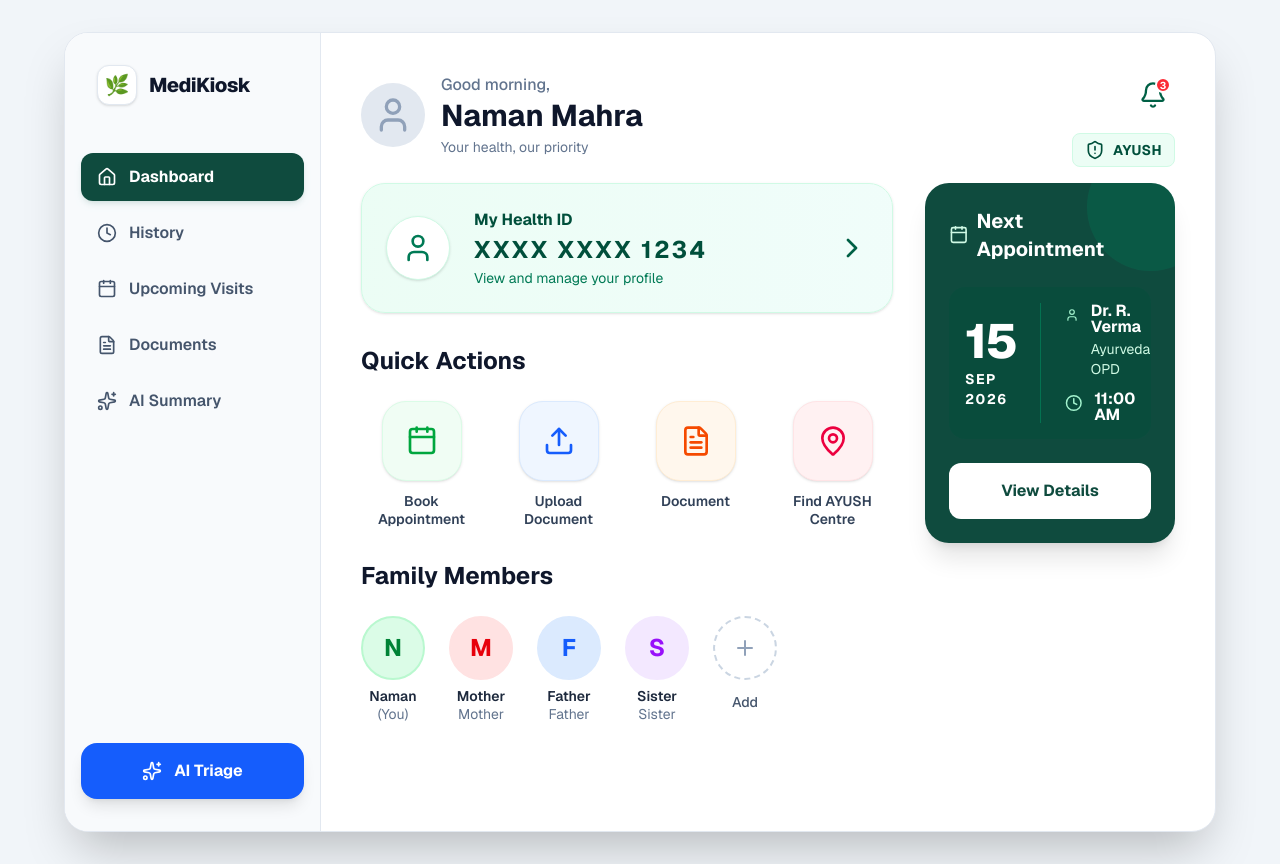
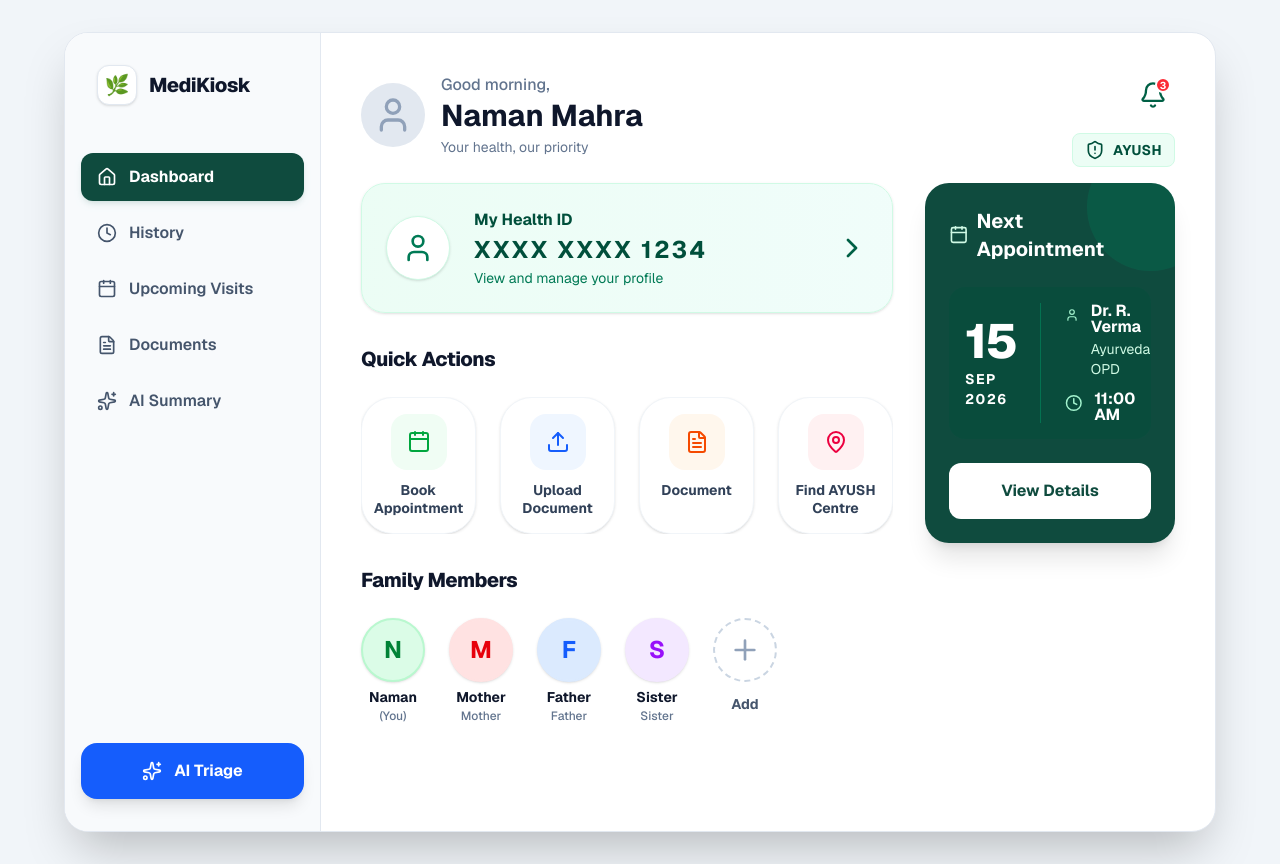
Before and after one commit to yash-gaira/prototype-sih, a Next.js app: page /dashboard in a window 1280 px wide. Built offline with nearby package versions, Linux system fonts and the light colour scheme.

Commit message:
feat: complete dashboard localization and state persistence

```diff
--- a/src/app/dashboard/page.tsx
+++ b/src/app/dashboard/page.tsx
@@ -1,6 +1,6 @@
 "use client";
 
-import React, { useState } from "react";
+import React, { useState, useEffect } from "react";
 import { useRouter } from "next/navigation";
 import {
   Bell,
@@ -20,15 +20,24 @@ import {
   X
 } from "lucide-react";
 import { motion, AnimatePresence } from "framer-motion";
+import { t } from "@/lib/translations";
 
 export default function UserDashboard() {
   const router = useRouter();
+  const [language, setLanguage] = useState<string>("en");
+
+  useEffect(() => {
+    const savedLang = localStorage.getItem("preferredLanguage");
+    if (savedLang) {
+      setLanguage(savedLang);
+    }
+  }, []);
 
   const [familyMembers, setFamilyMembers] = useState([
-    { id: 1, name: "Naman", relation: "You", initial: "N", color: "green" },
-    { id: 2, name: "Mother", relation: "Mother", initial: "M", color: "red" },
-    { id: 3, name: "Father", relation: "Father", initial: "F", color: "blue" },
-    { id: 4, name: "Sister", relation: "Sister", initial: "S", color: "purple" }
+    { id: 1, name: "Naman", relation: "you", initial: "N", color: "green" },
+    { id: 2, name: "Mother", relation: "mother", initial: "M", color: "red" },
+    { id: 3, name: "Father", relation: "father", initial: "F", color: "blue" },
+    { id: 4, name: "Sister", relation: "sister", initial: "S", color: "purple" }
   ]);
 
   const [showAddMember, setShowAddMember] = useState(false);
@@ -121,19 +130,19 @@ export default function UserDashboard() {
 
             <nav className="space-y-2">
               <button className="flex items-center gap-3 w-full px-4 py-3 bg-[#0f4b3e] text-white rounded-xl font-bold shadow-md shadow-emerald-900/10 transition-transform hover:scale-[1.02]">
-                <Home className="w-5 h-5" /> Dashboard
+                <Home className="w-5 h-5" /> {t(language, 'dashboard')}
               </button>
               <button onClick={() => router.push("/history")} className="flex items-center gap-3 w-full px-4 py-3 text-slate-600 hover:bg-slate-100 rounded-xl font-semibold transition-colors">
-                <Clock className="w-5 h-5" /> History
+                <Clock className="w-5 h-5" /> {t(language, 'history')}
               </button>
               <button onClick={() => router.push("/history")} className="flex items-center gap-3 w-full px-4 py-3 text-slate-600 hover:bg-slate-100 rounded-xl font-semibold transition-colors">
-                <Calendar className="w-5 h-5" /> Upcoming Visits
+                <Calendar className="w-5 h-5" /> {t(language, 'upcomingVisits')}
               </button>
               <button onClick={() => router.push("/documents")} className="flex items-center gap-3 w-full px-4 py-3 text-slate-600 hover:bg-slate-100 rounded-xl font-semibold transition-colors">
-                <FileText className="w-5 h-5" /> Documents
+                <FileText className="w-5 h-5" /> {t(language, 'documents')}
               </button>
               <button onClick={() => router.push("/ai-summary")} className="flex items-center gap-3 w-full px-4 py-3 text-slate-600 hover:bg-slate-100 rounded-xl font-semibold transition-colors">
-                <Sparkles className="w-5 h-5" /> AI Summary
+                <Sparkles className="w-5 h-5" /> {t(language, 'aiSummary')}
               </button>
             </nav>
           </div>
@@ -143,7 +152,7 @@ export default function UserDashboard() {
             className="flex items-center justify-center gap-3 w-full px-4 py-4 bg-blue-600 text-white shadow-lg hover:bg-blue-700 rounded-2xl font-bold transition-all hover:-translate-y-1"
           >
              <Sparkles className="w-5 h-5" />
-             AI Triage
+             {t(language, 'aiTriage')}
           </button>
         </aside>
 
@@ -157,9 +166,9 @@ export default function UserDashboard() {
                 <User className="w-8 h-8 md:w-10 md:h-10 text-slate-400" />
               </div>
               <div>
-                <p className="text-sm md:text-base text-slate-500 font-medium">Good morning,</p>
+                <p className="text-sm md:text-base text-slate-500 font-medium">{t(language, 'goodMorning')},</p>
                 <h1 className="text-2xl md:text-3xl font-bold text-slate-900 leading-tight">Naman Mahra</h1>
-                <p className="text-xs md:text-sm text-slate-500 mt-0.5">Your health, our priority</p>
+                <p className="text-xs md:text-sm text-slate-500 mt-0.5">{t(language, 'yourHealthOurPriority')}</p>
               </div>
             </div>
             <div className="flex flex-col items-end gap-2">
@@ -192,9 +201,9 @@ export default function UserDashboard() {
                         <User className="w-6 h-6 md:w-8 md:h-8" />
                       </div>
                       <div>
-                        <p className="text-sm md:text-base font-bold text-emerald-900">My Health ID</p>
+                        <p className="text-sm md:text-base font-bold text-emerald-900">{t(language, 'myHealthId')}</p>
                         <p className="text-lg md:text-2xl font-bold text-emerald-900 tracking-widest my-0.5">XXXX XXXX 1234</p>
-                        <p className="text-xs md:text-sm text-emerald-700">View and manage your profile</p>
+                        <p className="text-xs md:text-sm text-emerald-700">{t(language, 'viewManageProfile')}</p>
                       </div>
                     </div>
                     <ChevronRight className="w-6 h-6 md:w-8 md:h-8 text-emerald-800" />
@@ -202,71 +211,82 @@ export default function UserDashboard() {
                 </div>
 
                 {/* Quick Actions */}
-                <div className="px-6 md:px-0">
-                  <div className="flex justify-between items-center mb-4 md:mb-6">
-                    <h2 className="text-xl md:text-2xl font-bold text-slate-900">Quick Actions</h2>
-                  </div>
+                <div>
+                  <h2 className="text-xl font-extrabold text-slate-900 mb-6 px-6 md:px-0 tracking-tight">{t(language, 'quickActions')}</h2>
 
-                  <div className="grid grid-cols-4 md:grid-cols-4 gap-3 md:gap-4">
-                    <button onClick={() => router.push("/book-appointment")} className="flex flex-col items-center gap-2 md:gap-3 group">
-                      <div className="w-16 h-16 md:w-20 md:h-20 bg-green-50 rounded-2xl md:rounded-3xl flex items-center justify-center shadow-sm border border-green-100 group-hover:bg-green-100 transition-colors">
-                        <Calendar className="w-7 h-7 md:w-8 md:h-8 text-green-600" />
+                  {/* Horizontal scrolling on mobile, grid on desktop */}
+                  <div className="flex md:grid md:grid-cols-4 overflow-x-auto gap-4 md:gap-6 pb-6 md:pb-0 px-6 md:px-0 snap-x snap-mandatory hide-scrollbar">
+
+                    <button
+                      onClick={() => router.push("/book-appointment")}
+                      className="snap-start shrink-0 w-[110px] md:w-auto flex flex-col items-center gap-3 p-4 bg-white rounded-3xl md:rounded-[2rem] border border-slate-100 shadow-sm hover:shadow-md transition-all hover:-translate-y-1 group"
+                    >
+                      <div className="w-14 h-14 bg-green-50 text-green-600 rounded-2xl flex items-center justify-center group-hover:bg-green-600 group-hover:text-white transition-colors">
+                        <Calendar className="w-6 h-6" />
                       </div>
-                      <span className="text-xs md:text-sm font-semibold text-slate-700 text-center leading-tight">Book<br/>Appointment</span>
+                      <span className="text-xs md:text-sm font-bold text-slate-700 text-center leading-tight">{t(language, 'bookAppointment')}</span>
                     </button>
 
-                    <button onClick={() => setShowUploadModal(true)} className="flex flex-col items-center gap-2 md:gap-3 group">
-                      <div className="w-16 h-16 md:w-20 md:h-20 bg-blue-50 rounded-2xl md:rounded-3xl flex items-center justify-center shadow-sm border border-blue-100 group-hover:bg-blue-100 transition-colors">
-                        <Upload className="w-7 h-7 md:w-8 md:h-8 text-blue-600" />
+                    <button
+                      onClick={handleUploadClick}
+                      className="snap-start shrink-0 w-[110px] md:w-auto flex flex-col items-center gap-3 p-4 bg-white rounded-3xl md:rounded-[2rem] border border-slate-100 shadow-sm hover:shadow-md transition-all hover:-translate-y-1 group"
+                    >
+                      <div className="w-14 h-14 bg-blue-50 text-blue-600 rounded-2xl flex items-center justify-center group-hover:bg-blue-600 group-hover:text-white transition-colors">
+                        <Upload className="w-6 h-6" />
                       </div>
-                      <span className="text-xs md:text-sm font-semibold text-slate-700 text-center leading-tight">Upload<br/>Document</span>
+                      <span className="text-xs md:text-sm font-bold text-slate-700 text-center leading-tight">{t(language, 'uploadDocument')}</span>
+                      <input type="file" ref={fileInputRef} onChange={handleFileSelect} className="hidden" accept=".pdf,image/*" />
                     </button>
 
-                    <button onClick={() => router.push("/documents")} className="flex flex-col items-center gap-2 md:gap-3 group">
-                      <div className="w-16 h-16 md:w-20 md:h-20 bg-orange-50 rounded-2xl md:rounded-3xl flex items-center justify-center shadow-sm border border-orange-100 group-hover:bg-orange-100 transition-colors">
-                        <FileText className="w-7 h-7 md:w-8 md:h-8 text-orange-600" />
+                    <button
+                      onClick={() => router.push("/documents")}
+                      className="snap-start shrink-0 w-[110px] md:w-auto flex flex-col items-center gap-3 p-4 bg-white rounded-3xl md:rounded-[2rem] border border-slate-100 shadow-sm hover:shadow-md transition-all hover:-translate-y-1 group"
+                    >
+                      <div className="w-14 h-14 bg-orange-50 text-orange-600 rounded-2xl flex items-center justify-center group-hover:bg-orange-600 group-hover:text-white transition-colors">
+                        <FileText className="w-6 h-6" />
                       </div>
-                      <span className="text-xs md:text-sm font-semibold text-slate-700 text-center leading-tight">Document</span>
+                      <span className="text-xs md:text-sm font-bold text-slate-700 text-center leading-tight">{t(language, 'document')}</span>
                     </button>
 
-                    <button onClick={() => router.push("/find-centre")} className="flex flex-col items-center gap-2 md:gap-3 group">
-                      <div className="w-16 h-16 md:w-20 md:h-20 bg-rose-50 rounded-2xl md:rounded-3xl flex items-center justify-center shadow-sm border border-rose-100 group-hover:bg-rose-100 transition-colors">
-                        <MapPin className="w-7 h-7 md:w-8 md:h-8 text-rose-600" />
+                    <button
+                      onClick={() => router.push("/find-centre")}
+                      className="snap-start shrink-0 w-[110px] md:w-auto flex flex-col items-center gap-3 p-4 bg-white rounded-3xl md:rounded-[2rem] border border-slate-100 shadow-sm hover:shadow-md transition-all hover:-translate-y-1 group"
+                    >
+                      <div className="w-14 h-14 bg-rose-50 text-rose-600 rounded-2xl flex items-center justify-center group-hover:bg-rose-600 group-hover:text-white transition-colors">
+                        <MapPin className="w-6 h-6" />
                       </div>
-                      <span className="text-xs md:text-sm font-semibold text-slate-700 text-center leading-tight">Find AYUSH<br/>Centre</span>
+                      <span className="text-xs md:text-sm font-bold text-slate-700 text-center leading-tight">{t(language, 'findAyushCentre')}</span>
                     </button>
+
                   </div>
                 </div>
 
                 {/* Family Members */}
                 <div className="px-6 md:px-0">
-                  <div className="flex justify-between items-center mb-4 md:mb-6">
-                    <div className="flex items-center gap-2">
-                      <h2 className="text-xl md:text-2xl font-bold text-slate-900">Family Members</h2>
-                    </div>
-                  </div>
+                  <h2 className="text-xl font-extrabold text-slate-900 mb-6 tracking-tight">{t(language, 'familyMembers')}</h2>
 
-                  <div className="flex md:flex-wrap gap-4 md:gap-6 overflow-x-auto hide-scrollbar pb-2">
-
+                  <div className="flex flex-wrap gap-4 md:gap-6">
                     {familyMembers.map((member) => (
-                      <div key={member.id} className="flex flex-col items-center gap-2 shrink-0 group cursor-pointer">
-                        <div className={`w-14 h-14 md:w-16 md:h-16 font-bold text-xl md:text-2xl rounded-full flex items-center justify-center border-2 ${colorClasses[member.color] || colorClasses.green} group-hover:scale-105 transition-transform`}>
+                      <div key={member.id} className="flex flex-col items-center gap-2 cursor-pointer group">
+                        <div className={`w-14 h-14 md:w-16 md:h-16 rounded-full flex items-center justify-center text-xl md:text-2xl font-bold shadow-sm border-2 group-hover:scale-110 transition-transform ${colorClasses[member.color]}`}>
                           {member.initial}
                         </div>
-                        <span className="text-xs md:text-sm font-semibold text-slate-800 text-center leading-tight">
-                          {member.name}
-                          {member.relation === "You" && <><br/><span className="font-normal text-slate-500">(You)</span></>}
-                          {member.relation !== "You" && <><br/><span className="font-normal text-slate-500">{member.relation}</span></>}
-                        </span>
+                        <div className="text-center">
+                          <p className="text-xs md:text-sm font-bold text-slate-900 leading-none">{member.name}</p>
+                          <p className="text-[10px] md:text-xs font-medium text-slate-500 mt-1">{t(language, member.relation.toLowerCase())}</p>
+                        </div>
                       </div>
                     ))}
 
-                    <div className="flex flex-col items-center gap-2 shrink-0">
-                      <button onClick={() => setShowAddMember(true)} className="w-14 h-14 md:w-16 md:h-16 bg-white border-2 border-dashed border-slate-300 text-slate-400 rounded-full flex items-center justify-center hover:bg-slate-50 transition-colors">
-                        <Plus className="w-6 h-6" />
-                      </button>
-                      <span className="text-xs md:text-sm font-medium text-slate-600 mt-1 text-center">Add</span>
-                    </div>
+                    <button
+                      onClick={() => setShowAddMember(true)}
+                      className="flex flex-col items-center gap-2 cursor-pointer group"
+                    >
+                      <div className="w-14 h-14 md:w-16 md:h-16 rounded-full border-2 border-dashed border-slate-300 flex items-center justify-center text-slate-400 group-hover:border-emerald-500 group-hover:text-emerald-600 group-hover:bg-emerald-50 transition-all">
+                        <Plus className="w-6 h-6 md:w-8 md:h-8" />
+                      </div>
+                      <p className="text-xs md:text-sm font-bold text-slate-600 group-hover:text-emerald-700 mt-1">{t(language, 'add')}</p>
+                    </button>
                   </div>
                 </div>
 
--- /dev/null
+++ b/src/lib/translations.ts
@@ -0,0 +1,88 @@
+export const translations: Record<string, Record<string, string>> = {
+  en: {
+    welcomeTitle: "Welcome to MediKiosk",
+    welcomeDesc: "Your trusted gateway to AYUSH healthcare services. Secure, fast, and accessible triage.",
+    selectLanguage: "Select Language",
+    chooseLanguage: "Choose your preferred language to continue",
+    otherLanguages: "Other Languages",
+    signIn: "Sign In",
+    chooseMethod: "Choose a method to verify your identity",
+    mobileNumber: "Mobile Number",
+    uploadAbha: "Upload ABHA Card",
+    aadhaarOtp: "Aadhaar Card OTP",
+    enterNumber: "Enter 10-digit number",
+    sendOtp: "Send OTP",
+    continue: "Continue",
+    terms: "By continuing, you agree to the Terms of Service and Privacy Policy",
+    back: "Back",
+    dashboard: "Dashboard",
+    history: "History",
+    upcomingVisits: "Upcoming Visits",
+    documents: "Documents",
+    aiSummary: "AI Summary",
+    goodMorning: "Good morning",
+    yourHealthOurPriority: "Your health, our priority",
+    myHealthId: "My Health ID",
+    viewManageProfile: "View and manage your profile",
+    quickActions: "Quick Actions",
+    bookAppointment: "Book Appointment",
+    uploadDocument: "Upload Document",
+    document: "Document",
+    findAyushCentre: "Find AYUSH Centre",
+    nextAppointment: "Next Appointment",
+    viewDetails: "View Details",
+    familyMembers: "Family Members",
+    you: "(You)",
+    mother: "Mother",
+    father: "Father",
+    sister: "Sister",
+    add: "Add",
+    aiTriage: "AI Triage"
+  },
+  hi: {
+    welcomeTitle: "मेडीकियोस्क में आपका स्वागत है",
+    welcomeDesc: "आयुष स्वास्थ्य सेवाओं के लिए आपका विश्वसनीय प्रवेश द्वार। सुरक्षित, तेज़ और सुलभ।",
+    selectLanguage: "भाषा चुनें",
+    chooseLanguage: "जारी रखने के लिए अपनी पसंदीदा भाषा चुनें",
+    otherLanguages: "अन्य भाषाएं",
+    signIn: "साइन इन करें",
+    chooseMethod: "अपनी पहचान सत्यापित करने के लिए एक तरीका चुनें",
+    mobileNumber: "मोबाइल नंबर",
+    uploadAbha: "आभा (ABHA) कार्ड अपलोड करें",
+    aadhaarOtp: "आधार कार्ड ओटीपी",
+    enterNumber: "10-अंकीय नंबर दर्ज करें",
+    sendOtp: "ओटीपी भेजें",
+    continue: "जारी रखें",
+    terms: "जारी रखकर, आप सेवा की शर्तों और गोपनीयता नीति से सहमत होते हैं",
+    back: "वापस",
+    dashboard: "डैशबोर्ड",
+    history: "इतिहास",
+    upcomingVisits: "आगामी दौरे",
+    documents: "दस्तावेज़",
+    aiSummary: "AI सारांश",
+    goodMorning: "सुप्रभात",
+    yourHealthOurPriority: "आपका स्वास्थ्य, हमारी प्राथमिकता",
+    myHealthId: "मेरी स्वास्थ्य आईडी",
+    viewManageProfile: "अपनी प्रोफ़ाइल देखें और प्रबंधित करें",
+    quickActions: "त्वरित कार्य",
+    bookAppointment: "अपॉइंटमेंट बुक करें",
+    uploadDocument: "दस्तावेज़ अपलोड करें",
+    document: "दस्तावेज़",
+    findAyushCentre: "आयुष केंद्र खोजें",
+    nextAppointment: "अगला अपॉइंटमेंट",
+    viewDetails: "विवरण देखें",
+    familyMembers: "परिवार के सदस्य",
+    you: "(आप)",
+    mother: "माता",
+    father: "पिता",
+    sister: "बहन",
+    add: "जोड़ें",
+    aiTriage: "AI ट्राइएज"
+  }
+};
+
+export const t = (lang: string | null, key: string): string => {
+  const defaultLang = 'en';
+  const language = lang && translations[lang] ? lang : defaultLang;
+  return translations[language][key] || translations[defaultLang][key] || key;
+};
```
Also changed, not shown: src/app/login/page.tsx (+17 -15 lines).
